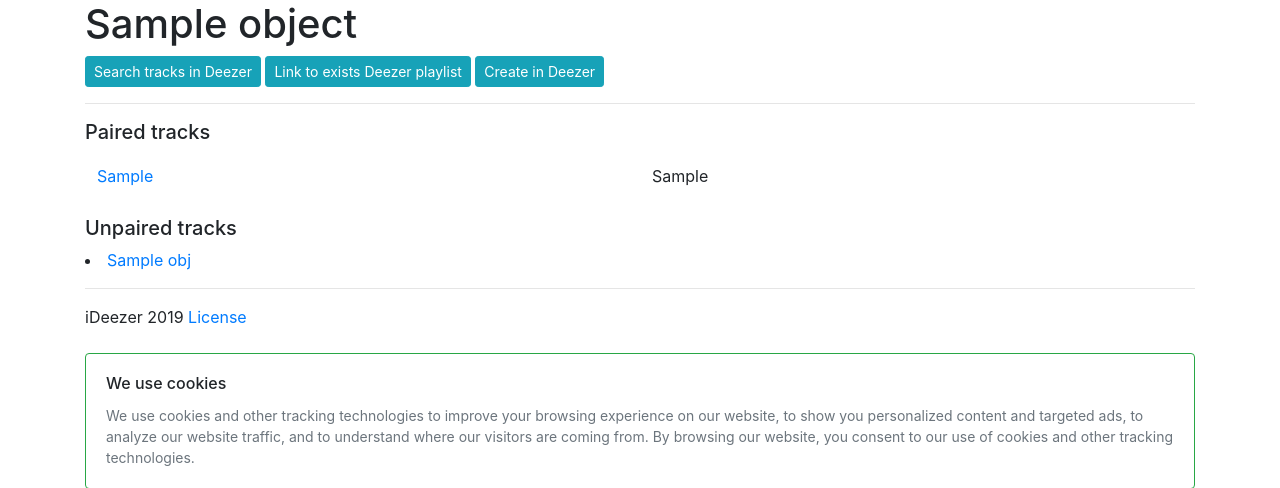
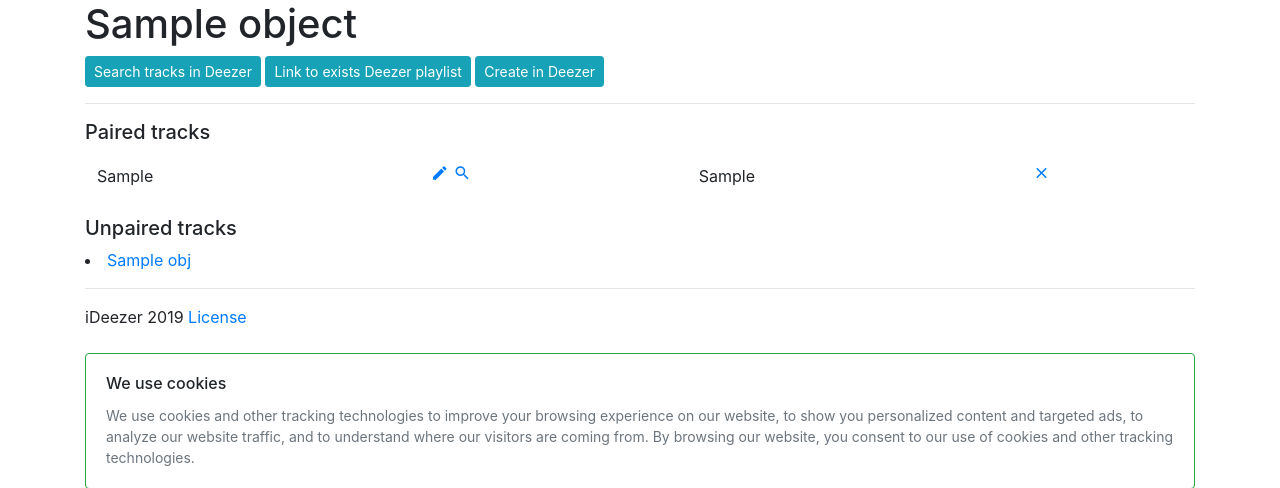
Before and after one commit to perminovs/ideezer, a Django app: template root/ideezer/templates/ideezer/playlist_detail.html in a window 1280 px wide. Shown: the top 488 px of the page. Run offline with Django 3.2, Linux system fonts and the light colour scheme; the template is opened without the code that fills it: most values are stand-ins (such as "Sample title", 1, 10 or a date in 2020); some libraries are stand-ins or nearby versions.

Commit message:
add icons to playlist detail template

```diff
--- a/root/ideezer/models.py
+++ b/root/ideezer/models.py
@@ -226,6 +226,7 @@ class Playlist(BaseModel):
         unique_together = (
             ('user', 'itunes_id')
         )
+        ordering = ['itunes_title']
 
     def get_absolute_url(self):
         return reverse('playlist_detail', args=[self.pk])
--- a/root/ideezer/static/custom/css/custom.css
+++ b/root/ideezer/static/custom/css/custom.css
@@ -2,3 +2,8 @@
 .table-borderless th {
     border: 0;
 }
+
+.material-icons.md-18 { font-size: 18px; }
+.material-icons.md-24 { font-size: 24px; }
+.material-icons.md-36 { font-size: 36px; }
+.material-icons.md-48 { font-size: 48px; }
--- a/root/ideezer/templates/ideezer/base.html
+++ b/root/ideezer/templates/ideezer/base.html
@@ -8,6 +8,7 @@
     {% block loads %}{% endblock %}
     <link rel="stylesheet" type="text/css" href="{% static 'bootstrap/css/bootstrap.css' %}" />
     <link rel="stylesheet" type="text/css" href="{% static 'custom/css/custom.css' %}" />
+    <link href="https://fonts.googleapis.com/icon?family=Material+Icons" rel="stylesheet">
     <title>{% block title %}{% endblock %}</title>
 </head>
 <body class="container">
--- a/root/ideezer/templates/ideezer/playlist_detail.html
+++ b/root/ideezer/templates/ideezer/playlist_detail.html
@@ -12,12 +12,17 @@
 
     <hr>
     <h5>Paired tracks</h5>
-    <table class="table table-borderless table-condensed table-hover">
+    <table class="table table-borderless table-condensed">
         <tbody>
             {% for obj in paired %}
             <tr>
-                <td><a href="{{ obj.user_track.get_absolute_url }}">{{ obj.user_track }}</a></td>
-                <td>{{ obj.deezer_track }}</td>
+                <td> {{ obj.user_track }} </td>
+                <td class="text-nowrap">
+                    <a href="{{ obj.user_track.get_absolute_url }}"> <i class="material-icons md-18"> edit </i> </a>
+                    <a href="#"> <i class="material-icons md-18"> search </i> </a>
+                </td>
+                <td> {{ obj.deezer_track }} </td>
+                <td> <a href="#"> <i class="material-icons md-18"> clear </i> </a> </td>
             </tr>
             {% endfor %}
         </tbody>
```
